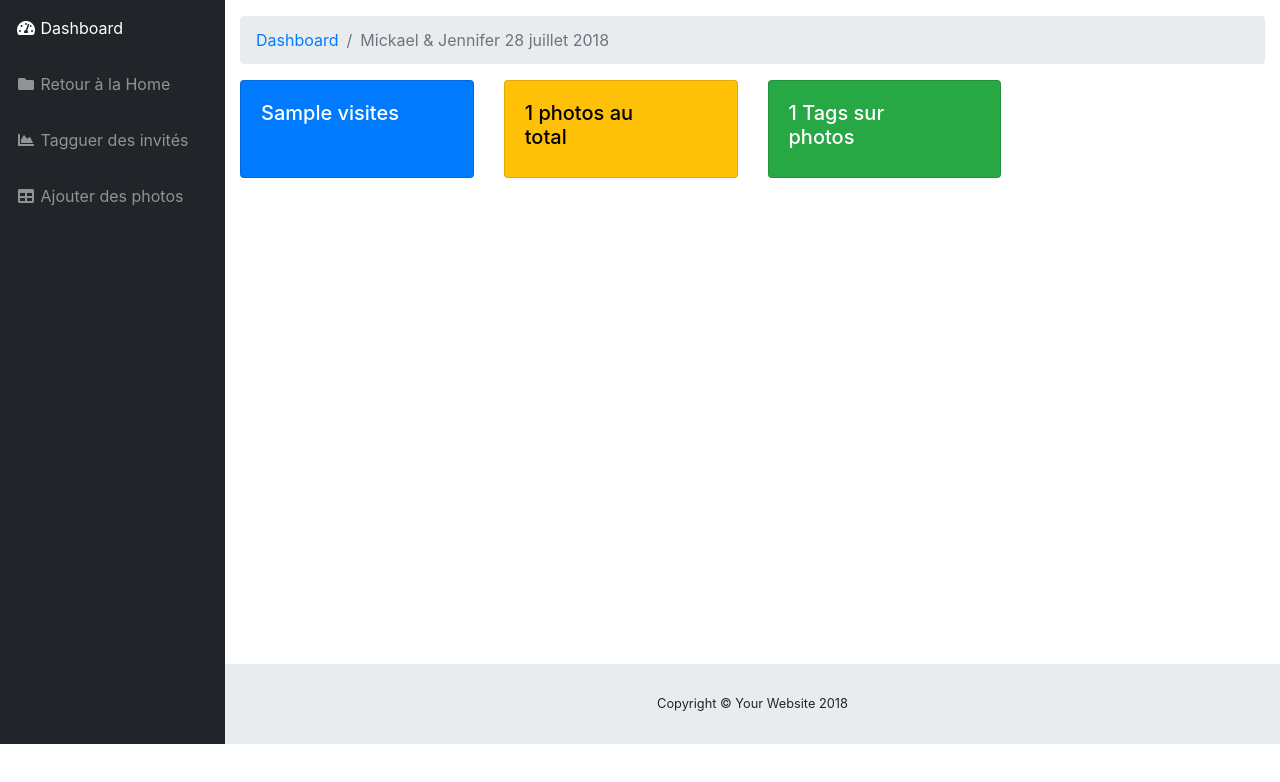
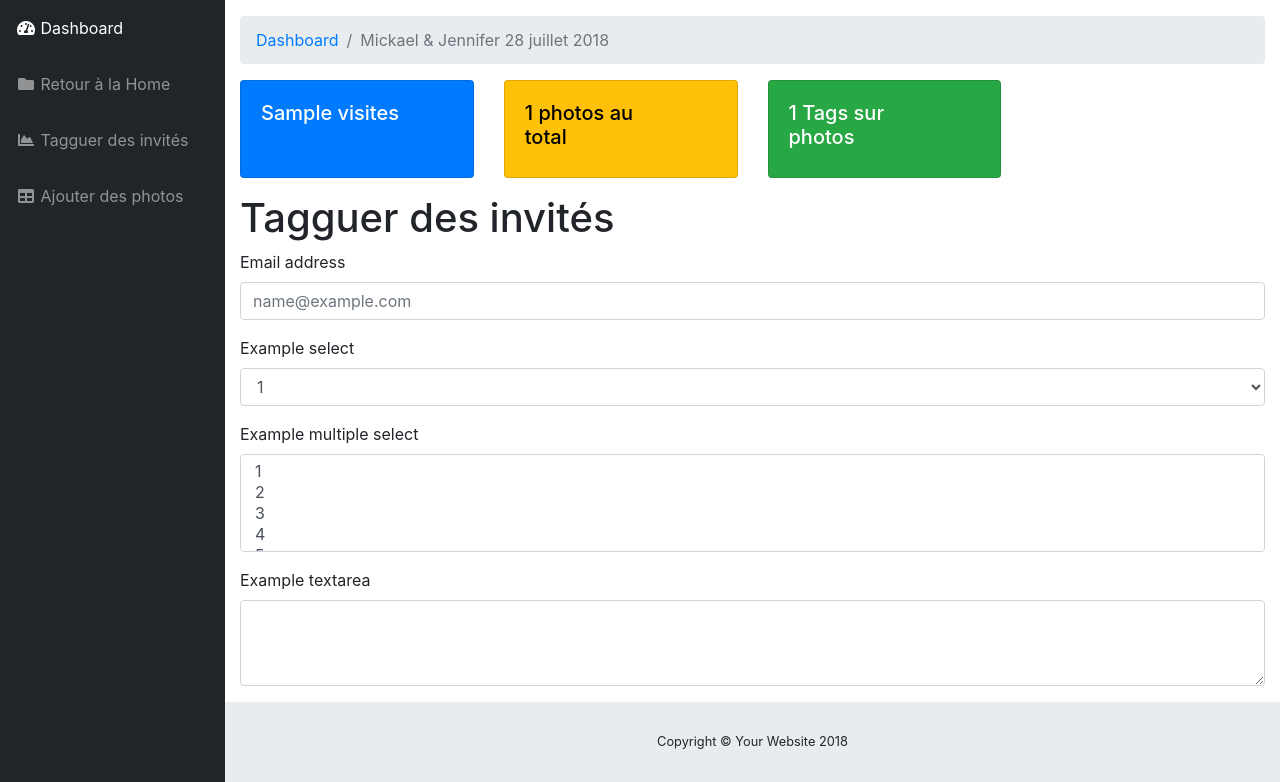
Before and after one commit to Michou95/site_mariage, a PHP site: page /site_mariage/dashboard.php?section=tags in a window 1280 px wide. Shown: the part 56-838 px from the top of the page. Before the commit the page ends 800 px from the top, so only its background shows below. Run offline with PHP 8.4, Linux system fonts and the light colour scheme; tables that the repository leaves empty or names only in its code hold one stand-in row (values such as "Sample post").

Commit message:
ajouter page typ pour tags invités et ajout photos sur la dashboard

```diff
--- a/dashboard/dashboard.php
+++ b/dashboard/dashboard.php
@@ -1,3 +1,24 @@
-<?php include_once'header.php'; ?>
+<?php include_once'header.php';
+
+if(isset($_GET['section'])){
+  if($_GET['section'] == 'tags'){ ?>
+    <div class="container">
+      <?php include_once'tags.php'; ?>
+    </div>
+<?php
+  }
+
+  if($_GET['section'] == 'add'){ ?>
+    <div class="container">
+      <?php include_once'add_picture.php'; ?>
+    </div>
+<?php
+  }
+}
+
+
+?>
+
+
 
 <?php include_once'footer.php'; ?>
--- a/dashboard/header.php
+++ b/dashboard/header.php
@@ -71,12 +71,12 @@ $nb_visites = getAllVisites();
           </a>
         </li>
         <li class="nav-item">
-          <a class="nav-link" href="#">
+          <a class="nav-link" href="dashboard.php?section=tags">
             <i class="fas fa-fw fa-chart-area"></i>
             <span>Tagguer des invités</span></a>
         </li>
         <li class="nav-item">
-          <a class="nav-link" href="#">
+          <a class="nav-link" href="dashboard.php?section=add">
             <i class="fas fa-fw fa-table"></i>
             <span>Ajouter des photos</span></a>
         </li>
--- /dev/null
+++ b/dashboard/tags.php
@@ -0,0 +1,32 @@
+<h1>Tagguer des invités</h1>
+
+<form>
+  <div class="form-group">
+    <label for="exampleFormControlInput1">Email address</label>
+    <input type="email" class="form-control" id="exampleFormControlInput1" placeholder="name@example.com">
+  </div>
+  <div class="form-group">
+    <label for="exampleFormControlSelect1">Example select</label>
+    <select class="form-control" id="exampleFormControlSelect1">
+      <option>1</option>
+      <option>2</option>
+      <option>3</option>
+      <option>4</option>
+      <option>5</option>
+    </select>
+  </div>
+  <div class="form-group">
+    <label for="exampleFormControlSelect2">Example multiple select</label>
+    <select multiple class="form-control" id="exampleFormControlSelect2">
+      <option>1</option>
+      <option>2</option>
+      <option>3</option>
+      <option>4</option>
+      <option>5</option>
+    </select>
+  </div>
+  <div class="form-group">
+    <label for="exampleFormControlTextarea1">Example textarea</label>
+    <textarea class="form-control" id="exampleFormControlTextarea1" rows="3"></textarea>
+  </div>
+</form>
```
Also changed, not shown: dashboard/add_picture.php (added, +32 -0 lines), script.js (line endings or trailing spaces).
